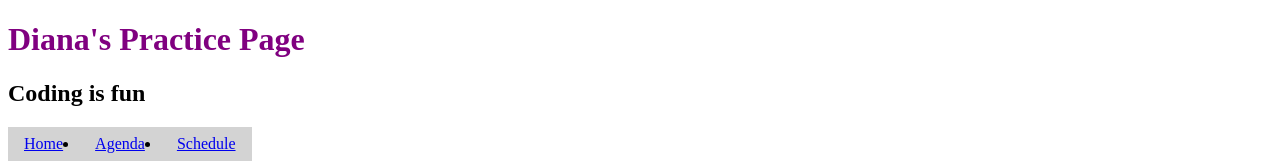
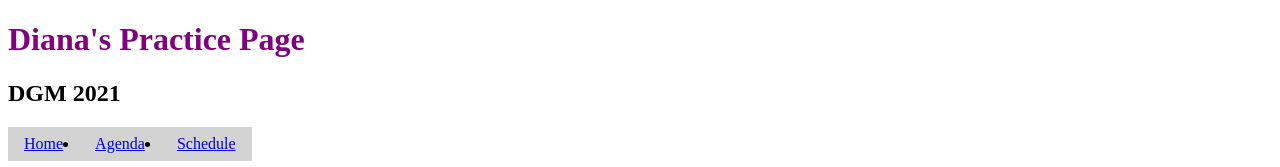
Before and after one commit to DianaAtzin/DGM2120-Repo, a plain HTML site: page index.html in a window 1280 px wide. Shown: the top 167 px of the page. Drawn offline with Linux system fonts and the light colour scheme.

Commit message:
change h2

```diff
--- a/index.html
+++ b/index.html
@@ -9,7 +9,7 @@
 <body>
     <header>
         <h1>Diana's Practice Page</h1>
-        <h2>Coding is fun</h2>
+        <h2>DGM 2021</h2>
     </header>
 
     <nav>
@@ -24,7 +24,13 @@
     <main>
         <h1>Home</h1>
         <img src="images/utah.jpeg" alt="utah landscape">
-        <p> Lorem ipsum dolor sit amet, consectetur adipiscing elit, sed do eiusmod tempor incididunt ut labore et dolore magna aliqua. Iaculis urna id volutpat lacus laoreet non. Eu ultrices vitae auctor eu augue. Facilisi nullam vehicula ipsum a arcu. Vitae justo eget magna fermentum iaculis eu non diam. Nisl tincidunt eget nullam non nisi est sit amet. A iaculis at erat pellentesque adipiscing commodo. A pellentesque sit amet porttitor eget dolor morbi. Lobortis feugiat vivamus at augue eget arcu dictum varius. Pretium vulputate sapien nec sagittis. Sit amet nisl suscipit adipiscing bibendum est ultricies. Velit laoreet id donec ultrices tincidunt arcu non sodales. Etiam erat velit scelerisque in. Leo urna molestie at elementum eu facilisis sed. Turpis massa tincidunt dui ut ornare. Faucibus interdum posuere lorem ipsum dolor sit amet consectetur. Viverra orci sagittis eu volutpat odio facilisis. Est ullamcorper eget nulla facilisi etiam dignissim.</p>
+        <p> Lorem ipsum dolor sit amet, consectetur adipiscing elit, sed do eiusmod tempor incididunt ut labore et dolore magna aliqua.
+            Iaculis urna id volutpat lacus laoreet non. Eu ultrices vitae auctor eu augue. Facilisi nullam vehicula ipsum a arcu.
+            Vitae justo eget magna fermentum iaculis eu non diam. Nisl tincidunt eget nullam non nisi est sit amet. A iaculis at erat pellentesque adipiscing commodo.
+            A pellentesque sit amet porttitor eget dolor morbi. Lobortis feugiat vivamus at augue eget arcu dictum varius. Pretium vulputate sapien nec sagittis. Sit amet
+            nisl suscipit adipiscing bibendum est ultricies. Velit laoreet id donec ultrices tincidunt arcu non sodales. Etiam erat velit scelerisque in. Leo urna molestie
+             at elementum eu facilisis sed. Turpis massa tincidunt dui ut ornare. Faucibus interdum posuere lorem ipsum dolor sit amet consectetur. Viverra orci sagittis eu volutpat odio
+              facilisis. Est ullamcorper eget nulla facilisi etiam dignissim.</p>
 
         <section class="units-grid">
             <div><a href="./03Follow-Along/index.html" target="_blank">Unit 3 Follow Along</a></div>
```
